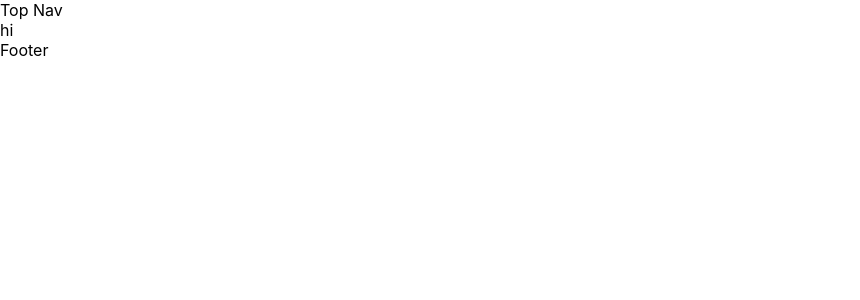
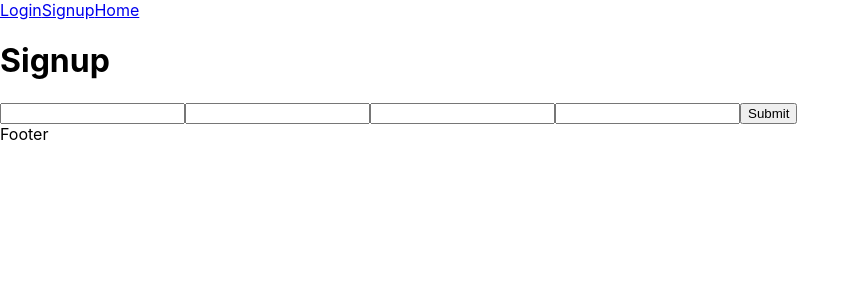
Before and after one commit to joedietrich-dev/wisealbum-frontend, a React (Create React App) app: page /signup in a window 1280 px wide. Shown: the top 300 px of the page, without its empty margins (0-860 px from the left). Built offline with nearby package versions, Linux system fonts and the light colour scheme.

Commit message:
Scaffold Layout and Signup Form

```diff
--- a/src/App.js
+++ b/src/App.js
@@ -1,9 +1,19 @@
+import { Route, Routes } from "react-router-dom";
 import Layout from "./layouts/Layout";
+import Home from "./pages/Home";
+import Login from "./pages/Login";
+import Signup from "./pages/Signup";
 
 function App() {
   return (
     <div className="App">
-      <Layout>hi</Layout>
+      <Layout>
+        <Routes>
+          <Route path="/" element={<Home />} />
+          <Route path="/login" element={<Login />} />
+          <Route path="/signup" element={<Signup />} />
+        </Routes>
+      </Layout>
     </div>
   );
 }
--- a/src/layouts/Layout.jsx
+++ b/src/layouts/Layout.jsx
@@ -1,10 +1,15 @@
+import { NavLink } from "react-router-dom";
 import Footer from "./Footer";
 import NavBar from "./NavBar";
 
 function Layout({ children }) {
   return (
     <div>
-      <NavBar>Top Nav</NavBar>
+      <NavBar>
+        <NavLink to="/login">Login</NavLink>
+        <NavLink to="/signup">Signup</NavLink>
+        <NavLink to="/">Home</NavLink>
+      </NavBar>
       {children}
       <Footer>Footer</Footer>
     </div>
--- /dev/null
+++ b/src/pages/Home.jsx
@@ -0,0 +1,5 @@
+function Home() {
+  return <div>Home</div>;
+}
+
+export default Home;
--- /dev/null
+++ b/src/pages/Login.jsx
@@ -0,0 +1,5 @@
+function Login() {
+  return <div>Login</div>;
+}
+
+export default Login;
--- /dev/null
+++ b/src/pages/Signup.jsx
@@ -0,0 +1,37 @@
+import { Field, Form, Formik } from "formik";
+
+function Signup() {
+  return (
+    <div>
+      <h1>Signup</h1>
+      <Formik
+        initialValues={{
+          fullName: "",
+          email: "",
+          password: "",
+          passwordConfirmation: "",
+        }}
+        onSubmit={(values) => {
+          // same shape as initial values
+          console.log(values);
+        }}
+      >
+        {({ errors, touched }) => (
+          <Form>
+            <Field name="fullName" />
+            {errors.fullName && touched.fullName ? <div>{errors.fullName}</div> : null}
+            <Field name="email" type="email" />
+            {errors.email && touched.email ? <div>{errors.email}</div> : null}
+            <Field name="password" type="password" />
+            {errors.password && touched.password ? <div>{errors.password}</div> : null}
+            <Field name="passwordConfirmation" type="password" />
+            {errors.passwordConfirmation && touched.passwordConfirmation ? <div>{errors.passwordConfirmation}</div> : null}
+            <button type="submit">Submit</button>
+          </Form>
+        )}
+      </Formik>
+    </div>
+  );
+}
+
+export default Signup;
```
